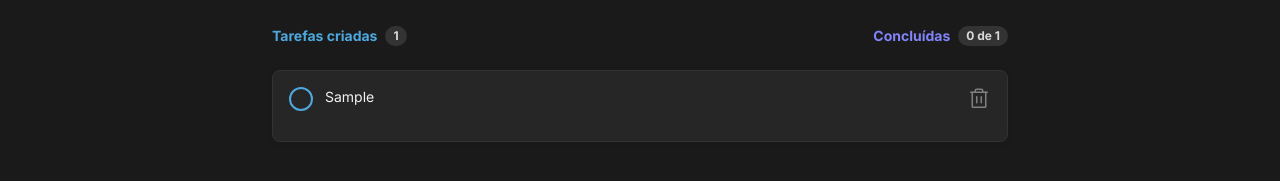
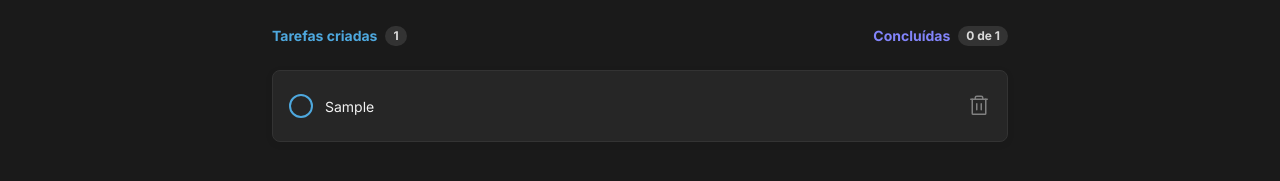
Before and after one commit to venturions/rocketseat-desafio-1, a React (Vite) app: page / in a window 1280 px wide. Both pictures are taken after typing "Sample" into the empty fields and a click on the button "Criar". Shown: the part 261-442 px from the top of the page. Built offline with nearby package versions, Linux system fonts and the light colour scheme.

Commit message:
melhora na estrutura de pastas

```diff
--- a/src/Components/NewTaskBar.tsx
+++ b/src/Components/NewTaskBar/NewTaskBar.tsx
@@ -1,7 +1,7 @@
 import { PlusCircle } from "phosphor-react";
 import styles from "./NewTaskBar.module.css";
 import { ChangeEvent, FormEvent, InvalidEvent, useState } from "react";
-import { TaskProps } from "../App";
+import { TaskProps } from "../../App";
 
 interface NewTaskBarProps {
   addTask: (task: TaskProps) => void;
--- a/src/Components/Task.module.css
+++ b/src/Components/Task/Task.module.css
@@ -2,7 +2,7 @@
   display: grid;
   /* flex-direction: row; */
   grid-template-columns: 24px 10fr 24px;
-  align-items: flex-start;
+  align-items: center;
   padding: 16px;
   gap: 12px;
 
--- a/src/Components/Task.tsx
+++ b/src/Components/Task/Task.tsx
@@ -1,7 +1,7 @@
 import { Trash } from "phosphor-react";
 import styles from "./Task.module.css";
 import { useState } from "react";
-import { TaskProps } from "../App";
+import { TaskProps } from "../../App";
 
 interface TaskContentProps {
   task: TaskProps;
```
Also changed, not shown: src/App.tsx (+5 -3 lines), src/Components/ToDoList/ToDoList.tsx (renamed from src/Components/ToDoList.tsx, +4 -3 lines), src/Components/Counter/Counter.module.css (renamed from src/Components/Counter.module.css), src/Components/Counter/Counter.tsx (renamed from src/Components/Counter.tsx), src/Components/Header/Header.module.css (renamed from src/Components/Header.module.css), src/Components/Header/Header.tsx (renamed from src/Components/Header.tsx), src/Components/NewTaskBar/NewTaskBar.module.css (renamed from src/Components/NewTaskBar.module.css), src/Components/ToDoList/ToDoList.module.css (renamed from src/Components/ToDoList.module.css).
